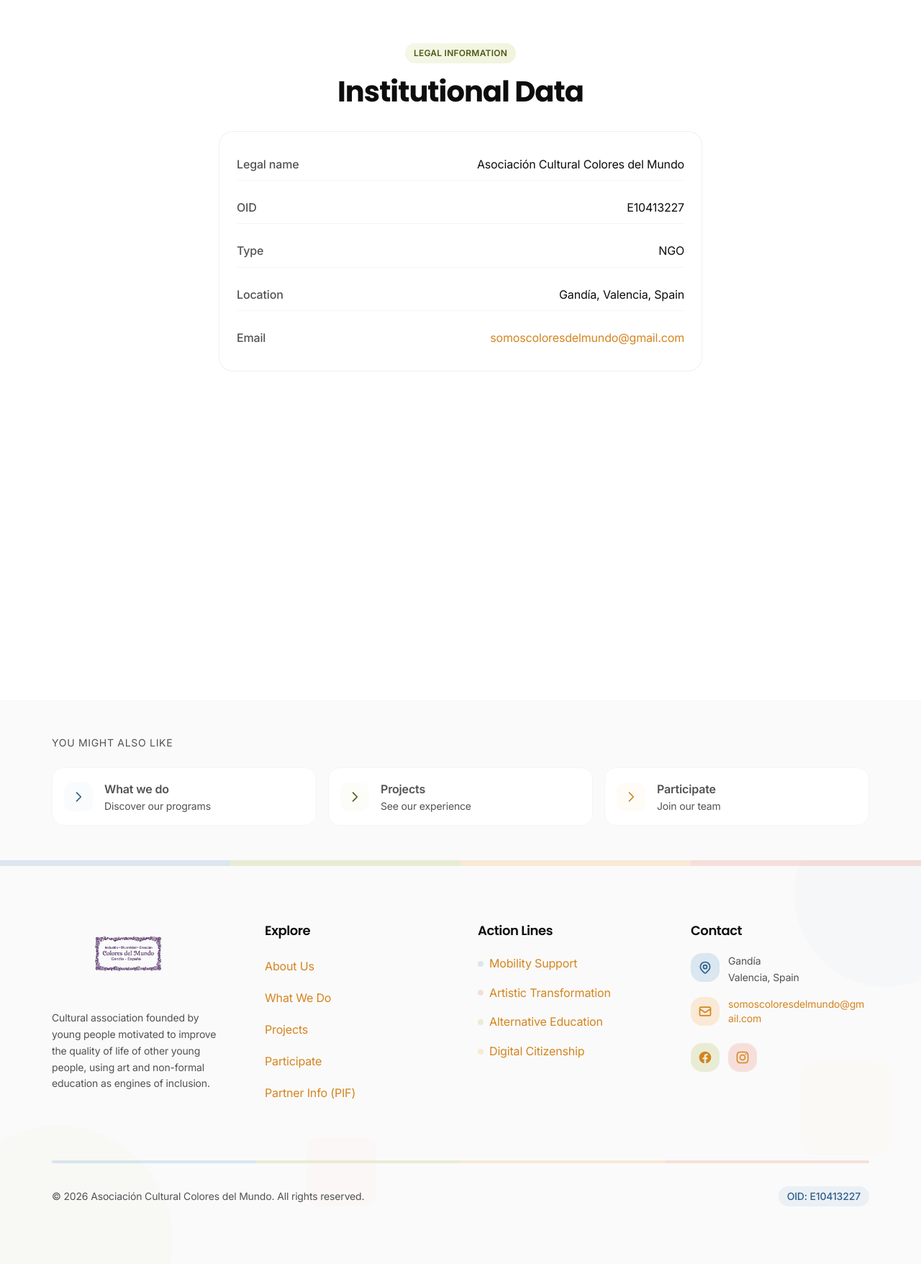
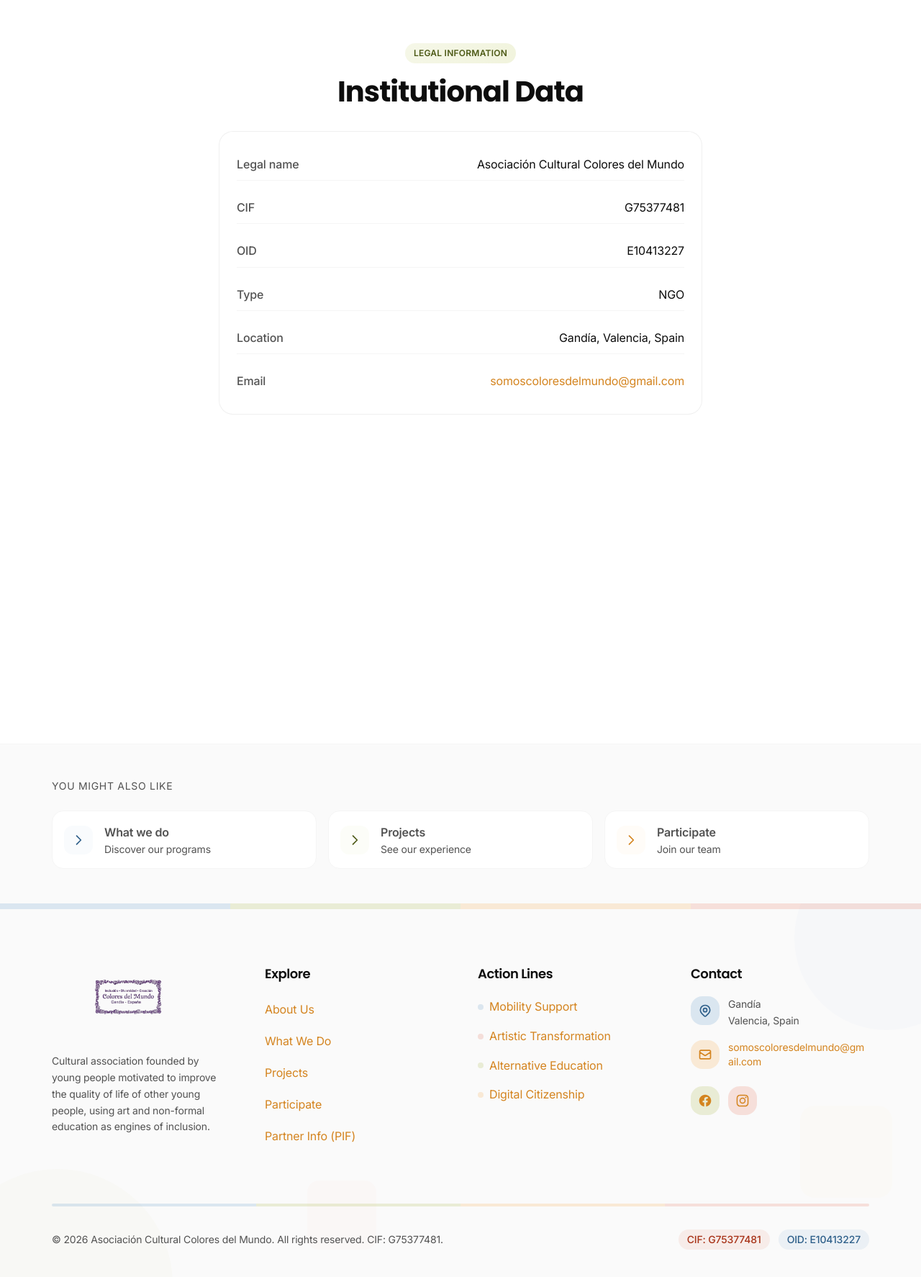
Before and after one commit to somoscoloresdelmundo-coder/coloresdelmundoweb, a Next.js app: page /en/sobre-nosotros in a window 1280 px wide. Shown: the part 4027-5801 px from the top of the page at 72% size. Built offline with nearby package versions, Linux system fonts and the light colour scheme.

Commit message:
feat: añadir CIF G75377481 a datos institucionales y footer

```diff
--- a/messages/en.json
+++ b/messages/en.json
@@ -52,7 +52,7 @@
     "contactTitle": "Contact",
     "address": "Gandía",
     "city": "Valencia, Spain",
-    "copyright": "Asociación Cultural Colores del Mundo. All rights reserved.",
+    "copyright": "Asociación Cultural Colores del Mundo. All rights reserved. CIF: G75377481.",
     "partnerInfo": "Partner Info (PIF)"
   },
   "home": {
@@ -197,6 +197,7 @@
       "legalNameValue": "Asociación Cultural Colores del Mundo",
       "type": "Type",
       "typeValue": "NGO",
+      "cif": "CIF",
       "oid": "OID",
       "email": "Email",
       "location": "Location",
--- a/messages/es.json
+++ b/messages/es.json
@@ -52,7 +52,7 @@
     "contactTitle": "Contacto",
     "address": "Gandía",
     "city": "Valencia, España",
-    "copyright": "Asociación Cultural Colores del Mundo. Todos los derechos reservados.",
+    "copyright": "Asociación Cultural Colores del Mundo. Todos los derechos reservados. CIF: G75377481.",
     "partnerInfo": "Partner Info (PIF)"
   },
   "home": {
@@ -197,6 +197,7 @@
       "legalNameValue": "Asociación Cultural Colores del Mundo",
       "type": "Tipo",
       "typeValue": "ONG",
+      "cif": "CIF",
       "oid": "OID",
       "email": "Email",
       "location": "Ubicación",
--- a/src/app/[locale]/pif/page.tsx
+++ b/src/app/[locale]/pif/page.tsx
@@ -424,6 +424,19 @@
                       </div>
                     </div>
 
+                    {INSTITUTIONAL.CIF && (
+                      <div className="grid grid-cols-2 gap-4">
+                        <div>
+                          <p className="text-xs text-gris-400 uppercase tracking-wider">CIF</p>
+                          <p className="font-medium text-sm">{INSTITUTIONAL.CIF}</p>
+                        </div>
+                        <div>
+                          <p className="text-xs text-gris-400 uppercase tracking-wider">OID</p>
+                          <p className="font-medium text-sm">{INSTITUTIONAL.OID}</p>
+                        </div>
+                      </div>
+                    )}
+
                     <div className="grid grid-cols-2 gap-4">
                       <div>
                         <p className="text-xs text-gris-400 uppercase tracking-wider">{t('details.staff')}</p>
--- a/src/app/[locale]/sobre-nosotros/page.tsx
+++ b/src/app/[locale]/sobre-nosotros/page.tsx
@@ -152,6 +152,12 @@
                   <dt className="font-medium text-gris-600">{t('institutional.legalName')}</dt>
                   <dd className="text-negro">{t('institutional.legalNameValue')}</dd>
                 </div>
+                {INSTITUTIONAL.CIF && (
+                  <div className="flex justify-between py-2 border-b border-gris-100">
+                    <dt className="font-medium text-gris-600">{t('institutional.cif')}</dt>
+                    <dd className="text-negro">{INSTITUTIONAL.CIF}</dd>
+                  </div>
+                )}
                 <div className="flex justify-between py-2 border-b border-gris-100">
                   <dt className="font-medium text-gris-600">{t('institutional.oid')}</dt>
                   <dd className="text-negro">{INSTITUTIONAL.OID}</dd>
--- a/src/components/layout/Footer.tsx
+++ b/src/components/layout/Footer.tsx
@@ -162,11 +162,18 @@
             <div className="flex-1 bg-terracota-soft" />
           </div>
           <div className="flex flex-col md:flex-row justify-between items-center gap-4">
-            <p className="text-gris-500 text-sm">
+            <p className="text-gris-500 text-sm text-center md:text-left">
               &copy; {currentYear} {t('copyright')}
             </p>
-            <div className="flex items-center gap-4 text-gris-500 text-sm">
-              <span className="px-3 py-1 bg-azul-pastel/50 text-azul-dark rounded-full font-medium">OID: {INSTITUTIONAL.OID}</span>
+            <div className="flex flex-wrap justify-center items-center gap-3 text-gris-500 text-sm">
+              {INSTITUTIONAL.CIF && (
+                <span className="px-3 py-1 bg-terracota-pastel/50 text-terracota-dark rounded-full font-medium text-xs md:text-sm">
+                  CIF: {INSTITUTIONAL.CIF}
+                </span>
+              )}
+              <span className="px-3 py-1 bg-azul-pastel/50 text-azul-dark rounded-full font-medium text-xs md:text-sm">
+                OID: {INSTITUTIONAL.OID}
+              </span>
             </div>
           </div>
         </div>
--- a/src/components/pdf/PIFDocument.tsx
+++ b/src/components/pdf/PIFDocument.tsx
@@ -238,6 +238,7 @@
         <TableRow label="OID" value={INSTITUTIONAL.OID} />
         <TableRow label="Type of organization" value="NGO" />
         <TableRow label="Legal name" value="Asociación Cultural Colores del Mundo" />
+        <TableRow label="CIF" value={INSTITUTIONAL.CIF} />
         <TableRow label="Short name" value="Colores del Mundo" />
         <TableRow label="Address" value="Paseo Rosa de los Vientos 39" />
         <TableRow label="Country" value="Spain" />
--- a/src/config/constants.ts
+++ b/src/config/constants.ts
@@ -18,6 +18,7 @@
 
 export const INSTITUTIONAL = {
   OID: 'E10413227',
+  CIF: 'G75377481',
   LEGAL_NAME: 'Colores del Mundo',
   GOOGLE_MAPS_URL: 'https://maps.google.com/?q=Paseo+Rosa+de+los+Vientos+39,+46730+Gandia',
   YEARS_EXPERIENCE: 5,
```
